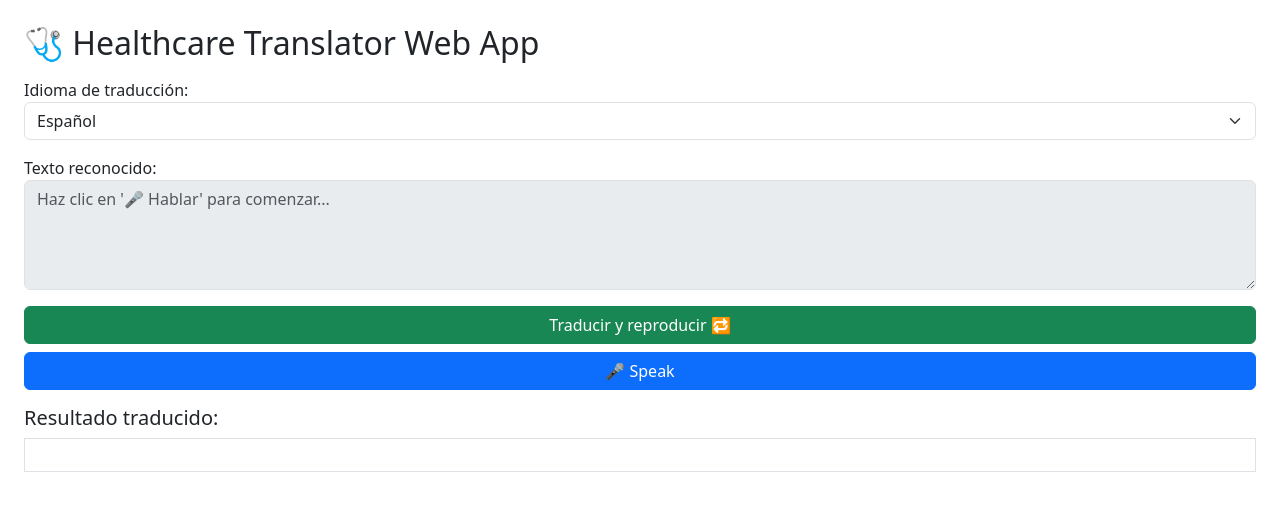
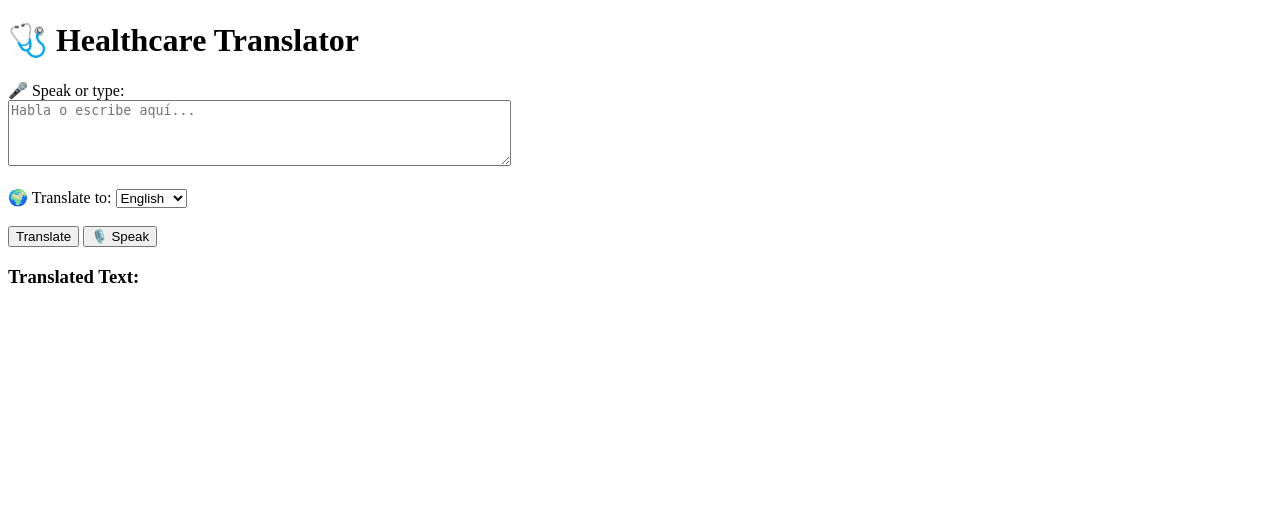
Before and after one commit to Jesado01/healthcare-translator, a Django app: page / in a window 1280 px wide. Shown: the top 511 px of the page. Run offline with Django 4.2, Linux system fonts and the light colour scheme.

Commit message:
Not showing (fix)

```diff
--- a/core/templates/index.html
+++ b/core/templates/index.html
@@ -1,85 +1,97 @@
+{% load static %}
 <!DOCTYPE html>
-<html lang="en">
+<html lang="es">
 <head>
   <meta charset="UTF-8">
   <title>Healthcare Translator</title>
-  <meta name="viewport" content="width=device-width, initial-scale=1">
-  <link href="https://cdn.jsdelivr.net/npm/bootstrap@5.3.0/dist/css/bootstrap.min.css" rel="stylesheet">
+  <link rel="icon" href="{% static 'favicon.ico' %}" type="image/x-icon">
 </head>
-<body class="p-4">
+<body>
+  <h1>🩺 Healthcare Translator</h1>
 
-  <h2>🩺 Healthcare Translator Web App</h2>
+  <form id="translateForm">
+    <label for="recognizedText">🎤 Speak or type:</label><br>
+    <textarea name="text" id="recognizedText" rows="4" cols="60" placeholder="Habla o escribe aquí..."></textarea><br><br>
 
-  <form id="translateForm" class="mt-3">
-    <label for="languageSelect">Idioma de traducción:</label>
-    <select id="languageSelect" name="target_lang" class="form-select mb-3">
-      <option value="es">Español</option>
-      <option value="en">English</option>
-      <option value="fr">Français</option>
-    </select>
+    <label for="language">🌍 Translate to:</label>
+    <select name="language" id="language">
+      <option value="English">English</option>
+      <option value="Spanish">Spanish</option>
+      <option value="French">French</option>
+      <option value="German">German</option>
+    </select><br><br>
 
-    <label for="recognizedText">Texto reconocido:</label>
-    <textarea disabled id="recognizedText" name="text" class="form-control mb-3" rows="4" placeholder="Haz clic en '🎤 Hablar' para comenzar..."></textarea>
-
-    <button class="btn btn-success w-100 mb-2" type="submit">Traducir y reproducir 🔁</button>
+    <button type="submit">Translate</button>
+    <button type="button" id="startBtn">🎙️ Speak</button>
   </form>
 
-  <div class="d-grid">
-    <button id="startBtn" class="btn btn-primary mb-3">🎤 Speak</button>
-  </div>
+  <h3>Translated Text:</h3>
+  <p id="output"></p>
 
-  <h5>Resultado traducido:</h5>
-  <p id="output" class="border p-3"></p>
   <audio id="audio" controls style="display: none;"></audio>
 
   <script>
-    const startBtn = document.getElementById('startBtn');
-    const recognizedText = document.getElementById('recognizedText');
-    const output = document.getElementById('output');
-    const audio = document.getElementById('audio');
-    const form = document.getElementById('translateForm');
-
-    let recognition;
+    const startBtn = document.getElementById("startBtn");
+    const recognizedText = document.getElementById("recognizedText");
+    const audio = document.getElementById("audio");
+    const output = document.getElementById("output");
 
     if ('webkitSpeechRecognition' in window) {
-      recognition = new webkitSpeechRecognition();
+      const recognition = new webkitSpeechRecognition();
       recognition.lang = 'es-MX';
       recognition.continuous = false;
       recognition.interimResults = false;
 
-      recognition.onresult = function(event) {
-        const transcript = event.results[0][0].transcript;
-        recognizedText.value = transcript;
+      recognition.onresult = function (event) {
+        recognizedText.value = event.results[0][0].transcript;
       };
 
-      recognition.onerror = function(event) {
-        console.error('Recognition error:', event.error);
+      recognition.onerror = function (event) {
+        console.error("Speech recognition error:", event.error);
+        alert("Speech recognition error: " + event.error);
       };
 
-      startBtn.addEventListener('click', () => {
+      startBtn.addEventListener("click", () => {
         recognition.start();
       });
     } else {
-      alert('Your browser does not support voice recognition.');
+      alert("Your browser does not support speech recognition.");
     }
 
-    // Enviar texto al backend para traducir
-    form.addEventListener("submit", async (e) => {
+    // Form submission and translation
+    document.getElementById("translateForm").addEventListener("submit", async (e) => {
       e.preventDefault();
 
-      const formData = new FormData(form);
+      const formData = new FormData(e.target);
+
+      try {
         const response = await fetch("/translate/", {
           method: "POST",
           body: formData,
         });
 
+        if (!response.ok) {
+          throw new Error("Translation failed");
+        }
+
         const data = await response.json();
-      output.innerText = data.translated;
+        console.log("API response:", data);
+
+        output.innerText = data.translated || "No result";
+
+        if (data.audio_url) {
           audio.src = data.audio_url;
           audio.style.display = "block";
           audio.load();
+        } else {
+          audio.style.display = "none";
+        }
+      } catch (err) {
+        console.error("Frontend error:", err);
+        output.innerText = "❌ Error while translating";
+        audio.style.display = "none";
+      }
     });
   </script>
-
 </body>
 </html>
--- a/core/views.py
+++ b/core/views.py
@@ -5,6 +5,7 @@ from django.views.decorators.csrf import csrf_exempt
 from django.shortcuts import render
 from gtts import gTTS
 from openai import OpenAI
+import traceback
 
 client = OpenAI(api_key=os.getenv("OPENAI_API_KEY"))
 
@@ -41,7 +42,7 @@ def translate_text(request):
             })
 
         except Exception as e:
-            print("❌ Error:", e)
+            traceback.print_exc()
             return JsonResponse({"error": "Error processing translation."}, status=500)
 
     return JsonResponse({"error": "Invalid request method"}, status=400)
--- a/translator_app/settings.py
+++ b/translator_app/settings.py
@@ -29,7 +29,6 @@ DEBUG = True
 
 ALLOWED_HOSTS = []
 
-STATIC_URL = '/static/'
 # Application definition
 
 INSTALLED_APPS = [
@@ -117,8 +116,8 @@ USE_TZ = True
 
 # Static files (CSS, JavaScript, Images)
 # https://docs.djangoproject.com/en/4.2/howto/static-files/
-
-STATIC_URL = 'static/'
+STATIC_URL = '/static/'
+STATICFILES_DIRS = [os.path.join(BASE_DIR, 'static')]
 
 # Default primary key field type
 # https://docs.djangoproject.com/en/4.2/ref/settings/#default-auto-field
```
Lines whose indentation alone changed are shown as unchanged.
